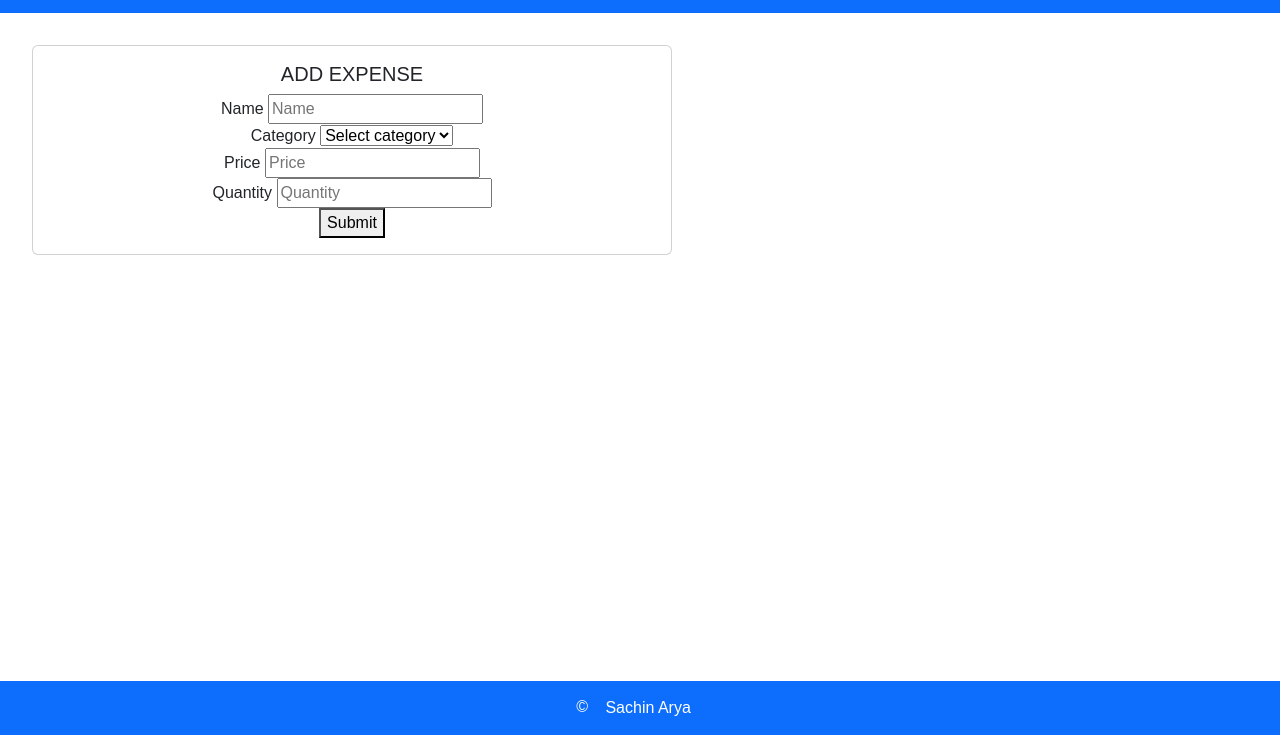
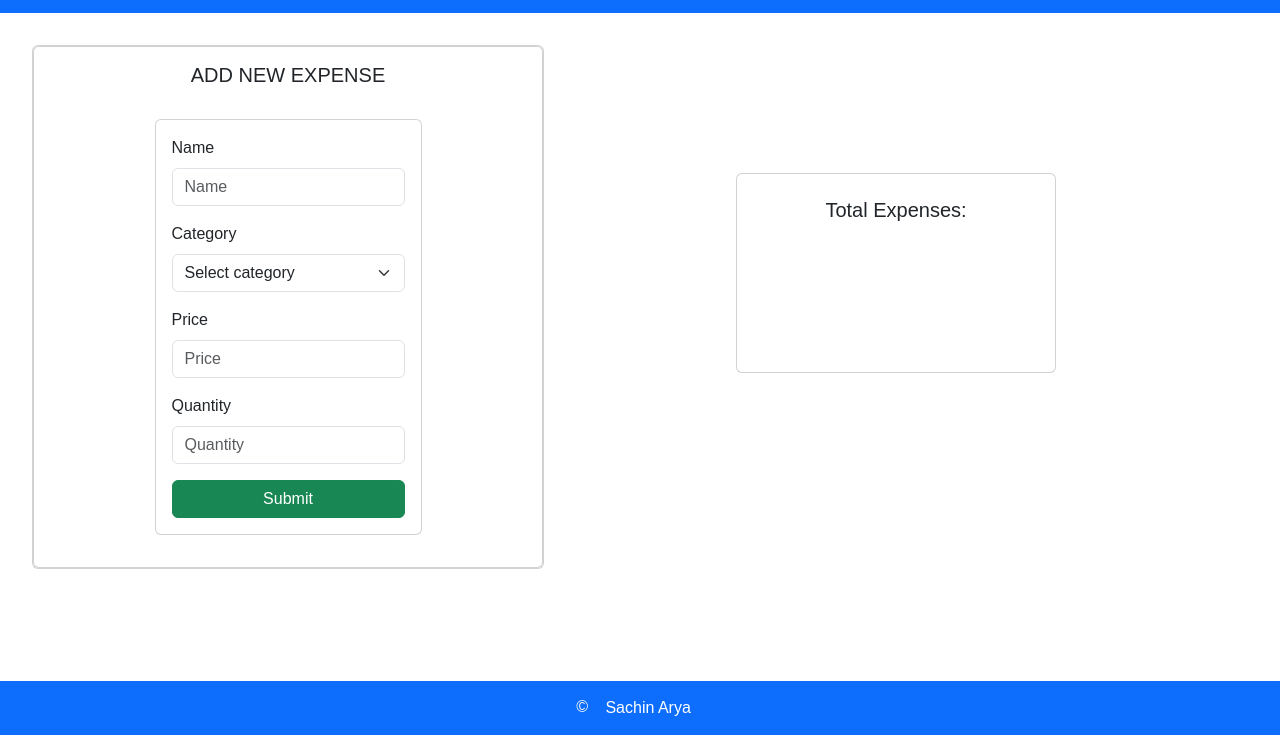
Before and after one commit to joinsachinarya/ExpenseTrackerApp-FullStack, a website: page public/html/index.html in a window 1280 px wide. Shown: the part 65-800 px from the top of the page. Drawn offline with nearby package versions, Linux system fonts and the light colour scheme; no server answers.

Commit message:
hompage style update

```diff
--- a/public/css/index.css
+++ b/public/css/index.css
@@ -16,7 +16,7 @@ body{
 }
 
 #footer{
-    position: absolute;
+    position: fixed;
     bottom: 0px;
     width: 100%;
     padding: 0.5rem 0;
@@ -24,12 +24,22 @@ body{
 #footer a{
     text-decoration: none;
 }
-#main{
+
+#home-container{
+    display: flex;
+}
+
+#main-left{
     margin: 2rem;
 }
-#main form{
+#main-left form{
     display: flex;
     flex-direction: column;
     justify-content: center;
     align-items: center;
 }
+#main-right{
+    margin: 10rem ;
+    width: 25%;
+    height: 25vh;
+}
--- a/public/html/index.html
+++ b/public/html/index.html
@@ -19,24 +19,31 @@
       <a href="../html/expenses.html" class="text-white">All Expenses</a>
     </header>
 
-    <div id="main" class="card" style="width: 50%">
-      <form id="form" class="card-body">
-        <h5 class="card-title">ADD EXPENSE</h5>
-        <div class="">
-          <label for="name">Name</label>
+    <div id="home-container">
+      <div id="main-left" class="card" style="width: 40%">
+        <form id="form" class="card card-body">
+          <h5 class="card-title mb-3">ADD NEW EXPENSE</h5>
+          <div class="card p-3 m-3">
+            <div class="mb-3">
+              <label for="name" class="form-label">Name</label>
               <input
                 type="text"
                 name="name"
                 id="name"
-            class=""
+                class="form-control"
                 placeholder="Name"
                 required
                 autocomplete="off"
               />
             </div>
-        <div class="">
-          <label for="category">Category</label>
-          <select name="category" id="category" class="" required>
+            <div class="mb-3">
+              <label for="category" class="form-label">Category</label>
+              <select
+                name="category"
+                id="category"
+                class="form-select"
+                required
+              >
                 <option value="" disabled selected>Select category</option>
                 <option value="shopping">Shopping</option>
                 <option value="trip">Trip</option>
@@ -45,30 +52,37 @@
                 <option value="others">Others</option>
               </select>
             </div>
-        <div class="">
-          <label for="price">Price</label>
+            <div class="mb-3">
+              <label for="price" class="form-label">Price</label>
               <input
                 type="number"
                 name="price"
                 id="price"
-            class=""
+                class="form-control"
                 placeholder="Price"
                 required
               />
             </div>
-        <div class="">
-          <label for="quantity">Quantity</label>
+            <div class="mb-3">
+              <label for="quantity" class="form-label">Quantity</label>
               <input
                 type="number"
                 name="quantity"
                 id="quantity"
-            class=""
+                class="form-control"
                 placeholder="Quantity"
                 required
               />
             </div>
-        <button type="submit" class="">Submit</button>
+            <button type="submit" class="btn btn-success">Submit</button>
+          </div>
         </form>
+      </div>
+
+      <div id="main-right" class="card">
+        <h5 class="card-title m-4 text-center">Total Expenses:</h5>
+        <div id="total-expense-value" class="card-body text-center"></div>
+      </div>
     </div>
 
     <div id="footer" class="bg-primary text-center text-white">
--- a/public/js/index.js
+++ b/public/js/index.js
@@ -1,4 +1,5 @@
 const form = document.getElementById("form");
+const totalExpenseValue = document.getElementById("total-expense-value");
 
 const addExpense = (e) => {
   e.preventDefault();
@@ -16,12 +17,15 @@ const addExpense = (e) => {
     .catch((err) => {
       console.error(err);
     });
+  window.location.pathname = "/public/html/expenseAdded.html";
 };
 
 const totalExpense = () => {
   axios
     .get("http://localhost:3000/fetchTotalExpense")
-    .then()
+    .then((res) => {
+      totalExpenseValue.textContent = `₹ ${res.data} / - Only`;
+    })
     .catch((err) => console.error(err));
 };
 
```
Lines whose indentation alone changed are shown as unchanged.
